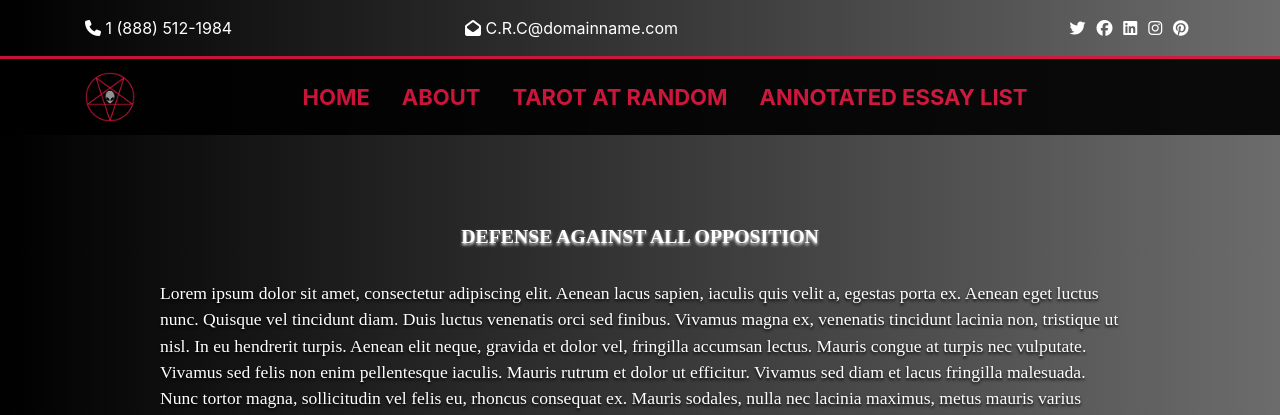
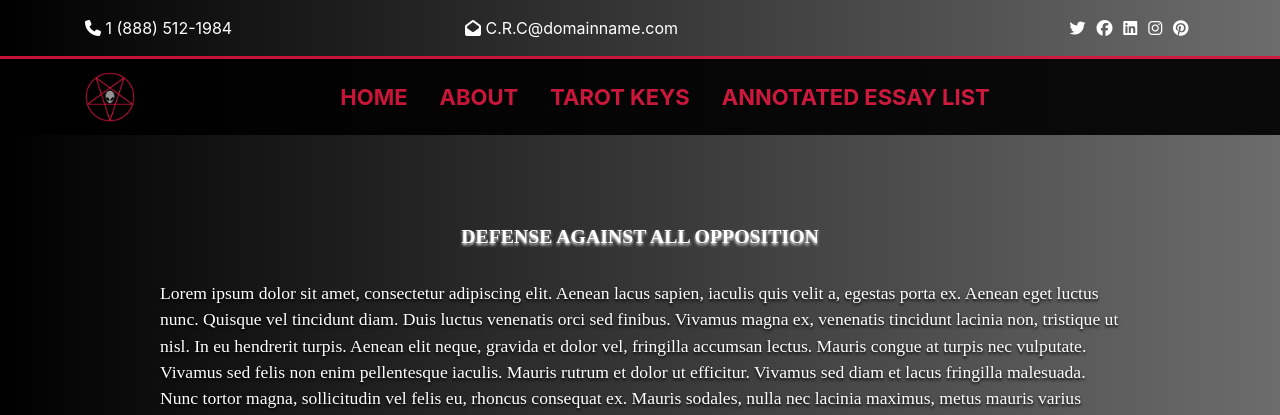
Before and after one commit to enoren5/tarot_juicer, a Django app: page /objections/ in a window 1280 px wide. Shown: the top 415 px of the page. Run offline with Django 3.2, Linux system fonts and the light colour scheme; data comes from the database, SQL or seed files in the repository; some libraries are stand-ins or nearby versions.

Commit message:
Change 'tarot at random' to 'tarot keys' in navbar

```diff
--- a/templates/partials/_navbar.html
+++ b/templates/partials/_navbar.html
@@ -36,7 +36,7 @@
               class="nav-item mr-md-3 mx-sm-auto align-self-center"
             {% endif %}
           >
-            <a class="nav-link" href="{% url 'get_tarot_key_generator' %}">Tarot at Random</a>
+            <a class="nav-link" href="{% url 'get_tarot_key_generator' %}">Tarot Keys</a>
           </li>
 
           <li
```
